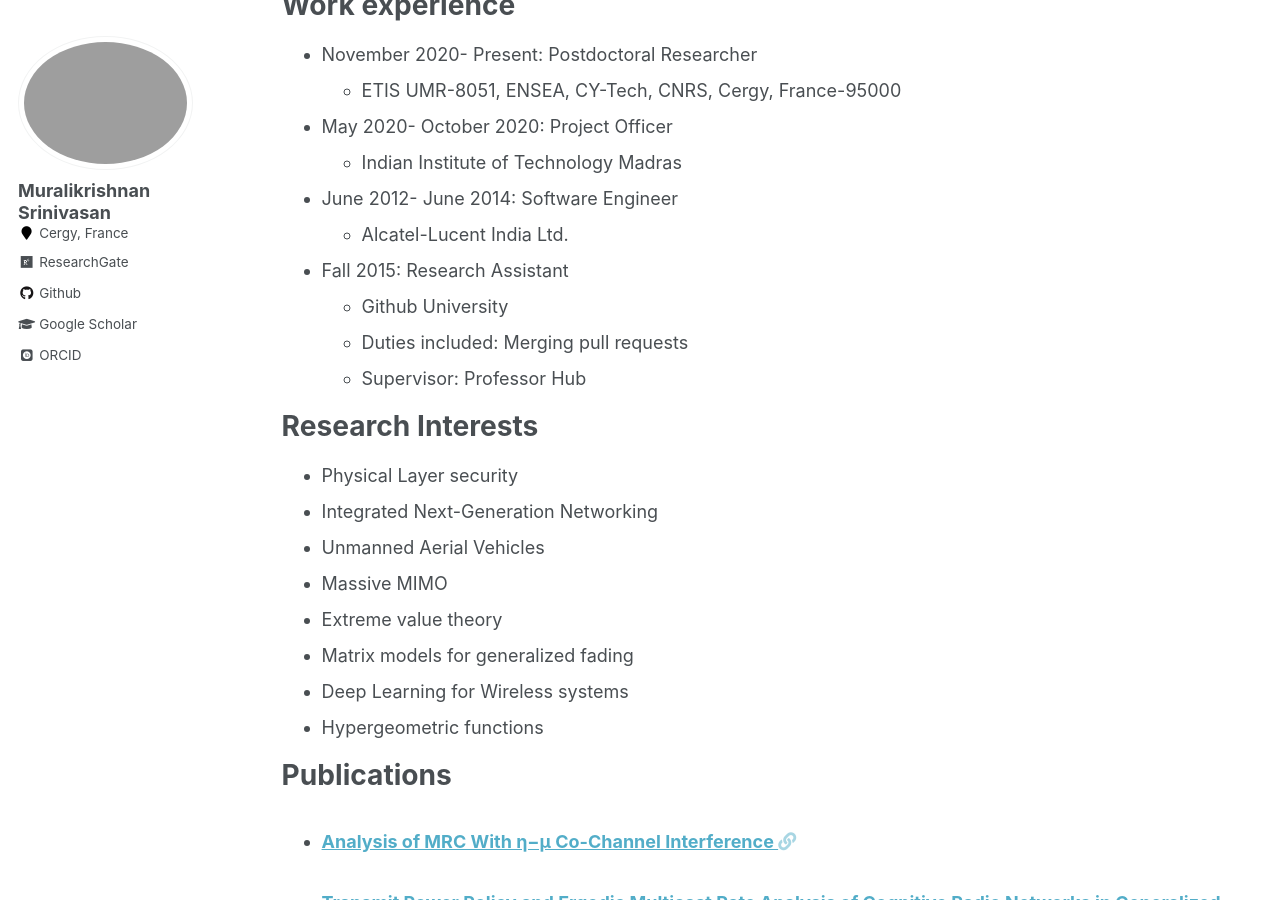
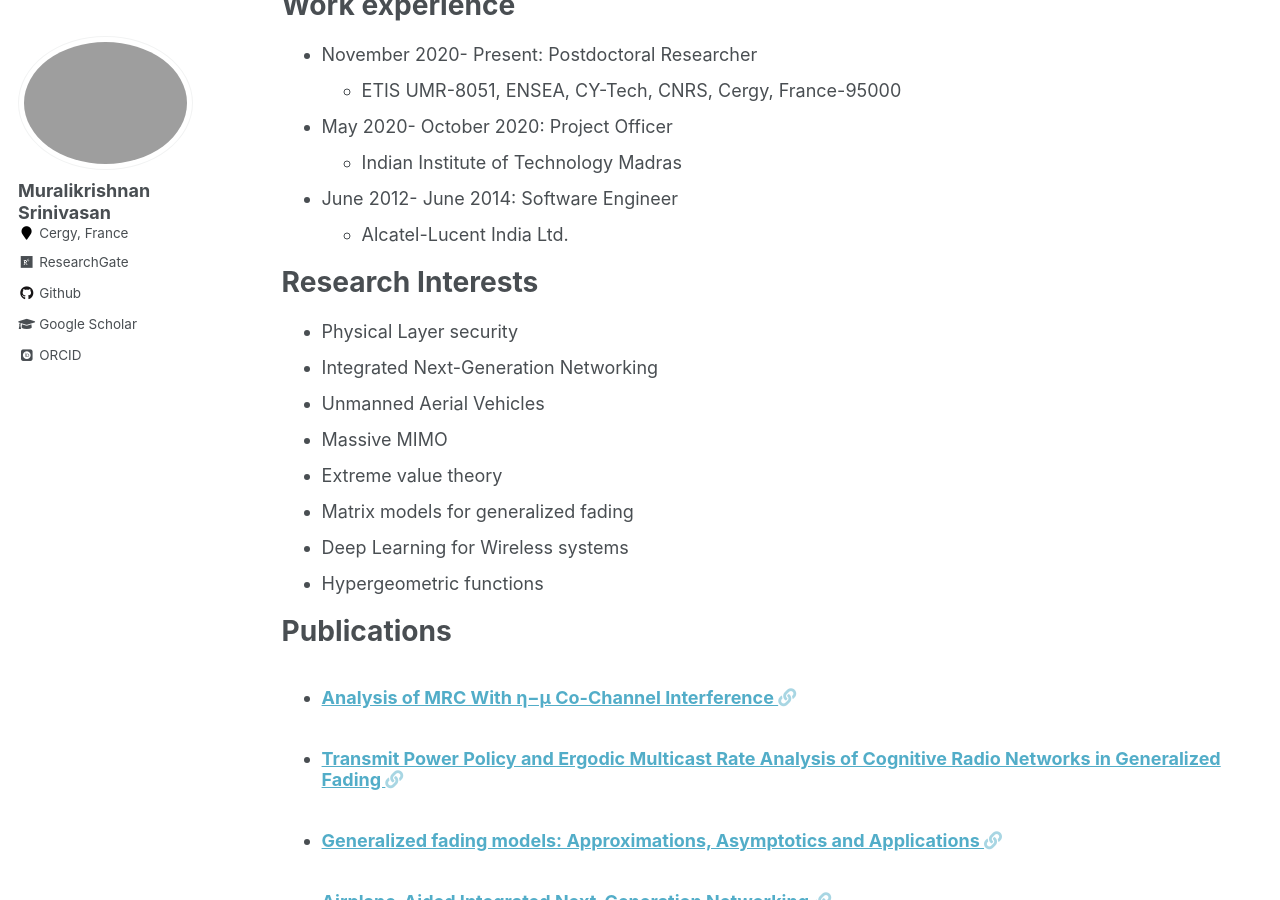
Before and after one commit to muraliksrin/muraliksrin.github.io, a Jekyll site: the page built from _pages/cv.md, in a window 1280 px wide and 900 px high, scrolled down 304 px. Built offline with Jekyll 4.4.1, drawn with Linux system fonts in a browser that asks for light colours; some web fonts are replaced.

Commit message:
Update cv.md

```diff
--- a/_pages/cv.md
+++ b/_pages/cv.md
@@ -26,11 +26,6 @@ Work experience
   * Alcatel-Lucent India Ltd.
 
 
-* Fall 2015: Research Assistant
-  * Github University
-  * Duties included: Merging pull requests
-  * Supervisor: Professor Hub
-
 Research Interests
 ======
 * Physical Layer security
```
